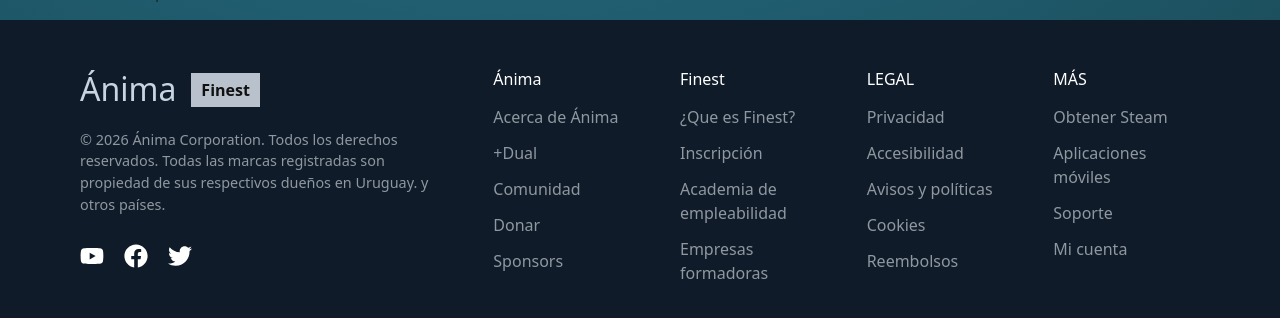
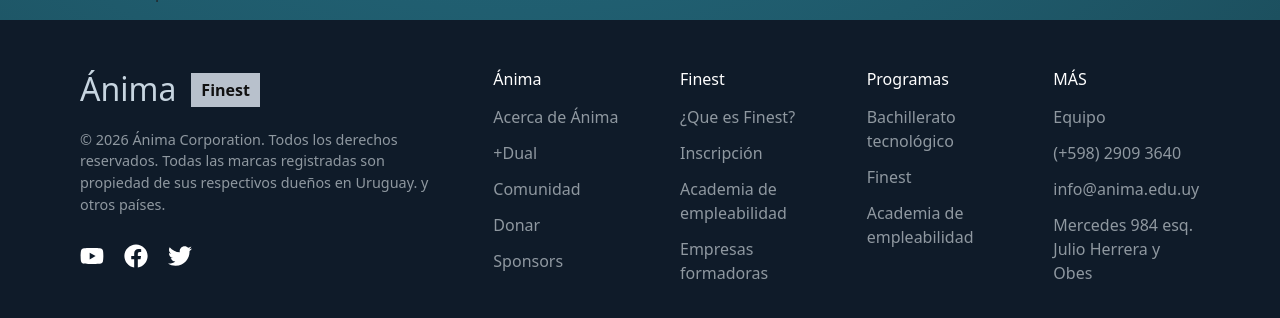
Before and after one commit to adrian120401/XGames, a React (Vite) app: page / in a window 1280 px wide. Shown: the part 782-1100 px from the top of the page. Built offline with nearby package versions, Linux system fonts and the light colour scheme.

Commit message:
Footer v2
Fotter fixed

```diff
--- a/src/components/footer.jsx
+++ b/src/components/footer.jsx
@@ -1,5 +1,6 @@
 import { FaYoutube, FaFacebook, FaTwitter } from "react-icons/fa";
 import "../styles/footer.css";
+
 
 export default function Footer() {
   return (
@@ -66,20 +67,18 @@
           </div>
 
           <div>
-            <h3>LEGAL</h3>
-            <a href="#">Privacidad</a>
-            <a href="#">Accesibilidad</a>
-            <a href="#">Avisos y políticas</a>
-            <a href="#">Cookies</a>
-            <a href="#">Reembolsos</a>
+            <h3>Programas</h3>
+            <a href="https://anima.edu.uy/programa-educativo/">Bachillerato tecnológico</a>
+            <a href="https://anima.edu.uy/finest/">Finest</a>
+            <a href="https://anima.edu.uy/academia-de-empleabilidad/">Academia de empleabilidad</a>
           </div>
 
           <div>
             <h3>MÁS</h3>
-            <a href="#">Obtener Steam</a>
-            <a href="#">Aplicaciones móviles</a>
-            <a href="#">Soporte</a>
-            <a href="#">Mi cuenta</a>
+            <a href="https://anima.edu.uy/comunidad/#idEquipo">Equipo</a>
+            <a href="tel:+59829093640">(+598) 2909 3640</a>
+            <a href="mailto:info@anima.edu.uy">info@anima.edu.uy</a>
+            <a href="#"> Mercedes 984 esq. Julio Herrera y Obes</a>
           </div>
         </div>
       </div>
```
